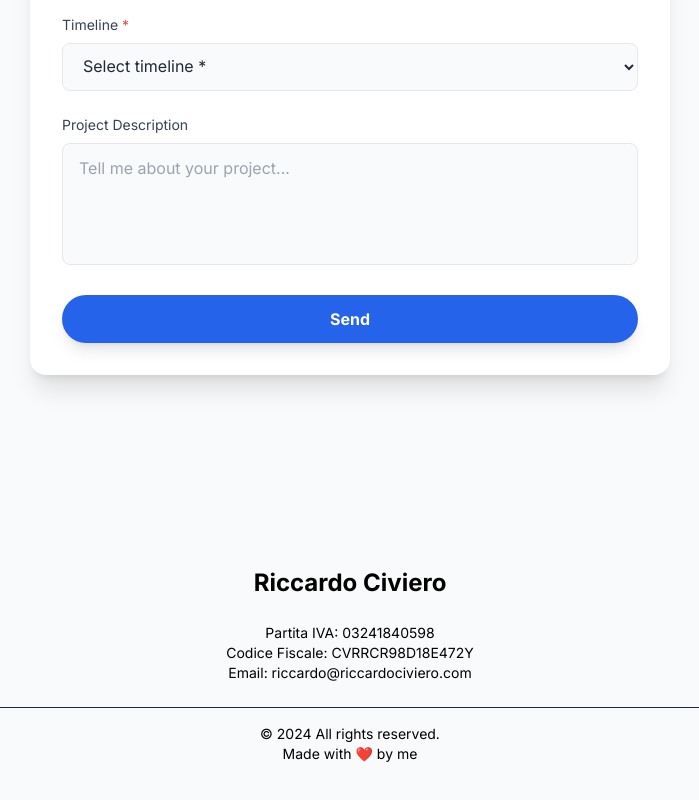
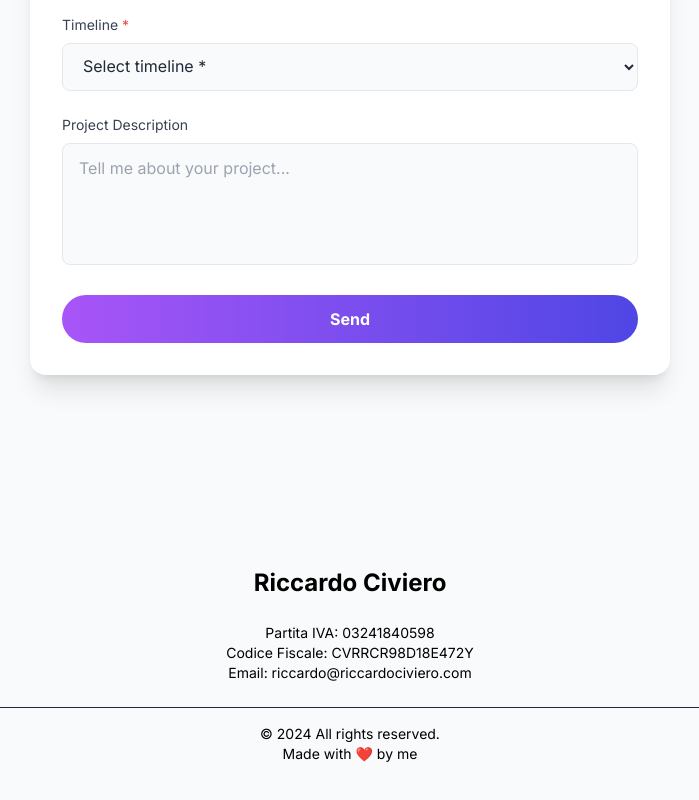
Before and after one commit to ricciviero/my-react-website, a React (Create React App) app: page / in a window 1280 px wide. Shown: the part 3959-4759 px from the top of the page, without its empty margins (290-989 px from the left). Built offline with nearby package versions, Linux system fonts and the light colour scheme; what tailwindcss-motion would draw is missing.

Commit message:
form design done

```diff
--- a/src/components/PricingCalculator.js
+++ b/src/components/PricingCalculator.js
@@ -107,7 +107,7 @@ const PricingCalculator = () => {
                             })
                             window.location.reload()
                         }}
-                        className="inline-flex items-center px-6 py-3 bg-blue-600 hover:bg-blue-700 text-white font-medium rounded-full transition-colors duration-200 group"
+                        className="inline-flex items-center px-6 py-3 bg-gradient-to-r from-purple-500 to-indigo-600 text-white rounded-full font-semibold text-center transition-all duration-300 hover:from-purple-600 hover:to-indigo-700 hover:shadow-md"
                     >
                         <svg
                             className="w-4 h-4 mr-2 group-hover:-translate-x-1 transition-transform duration-200"
@@ -308,9 +308,9 @@ const PricingCalculator = () => {
                         whileTap={{ scale: 0.98 }}
                         type="submit"
                         disabled={state.submitting}
-                        className="w-full bg-blue-600 hover:bg-blue-700 text-white font-bold py-3 px-6 rounded-full transition-colors duration-200 shadow-lg hover:shadow-xl disabled:opacity-50 disabled:cursor-not-allowed"
+                        className="w-full px-6 py-3 bg-gradient-to-r from-purple-500 to-indigo-600 text-white rounded-full font-semibold text-center transition-all duration-300 hover:from-purple-600 hover:to-indigo-700 hover:shadow-md"
                     >
-                        {state.submitting ? 'Sending...' : 'Send'}
+                        {state.submitting ? '⏳' : 'Send'}
                     </motion.button>
                 </motion.form>
             </div>
```
